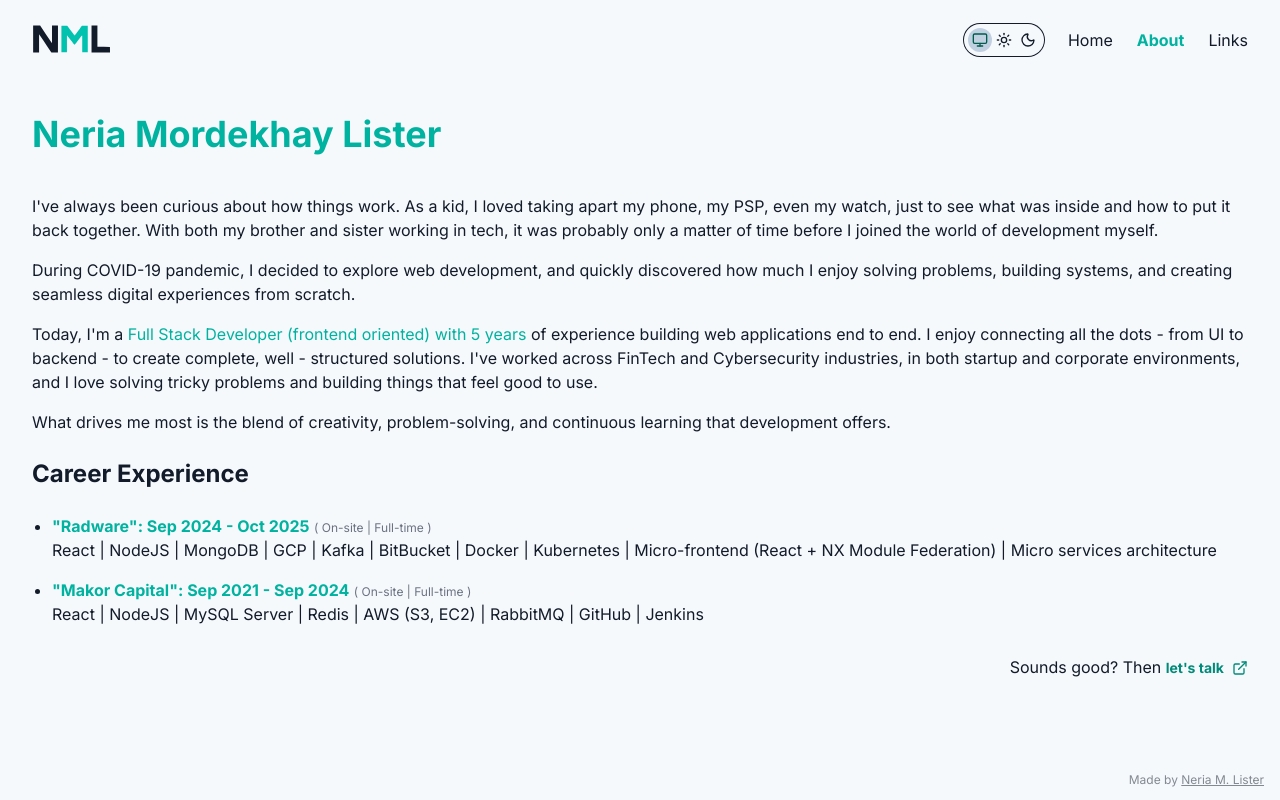
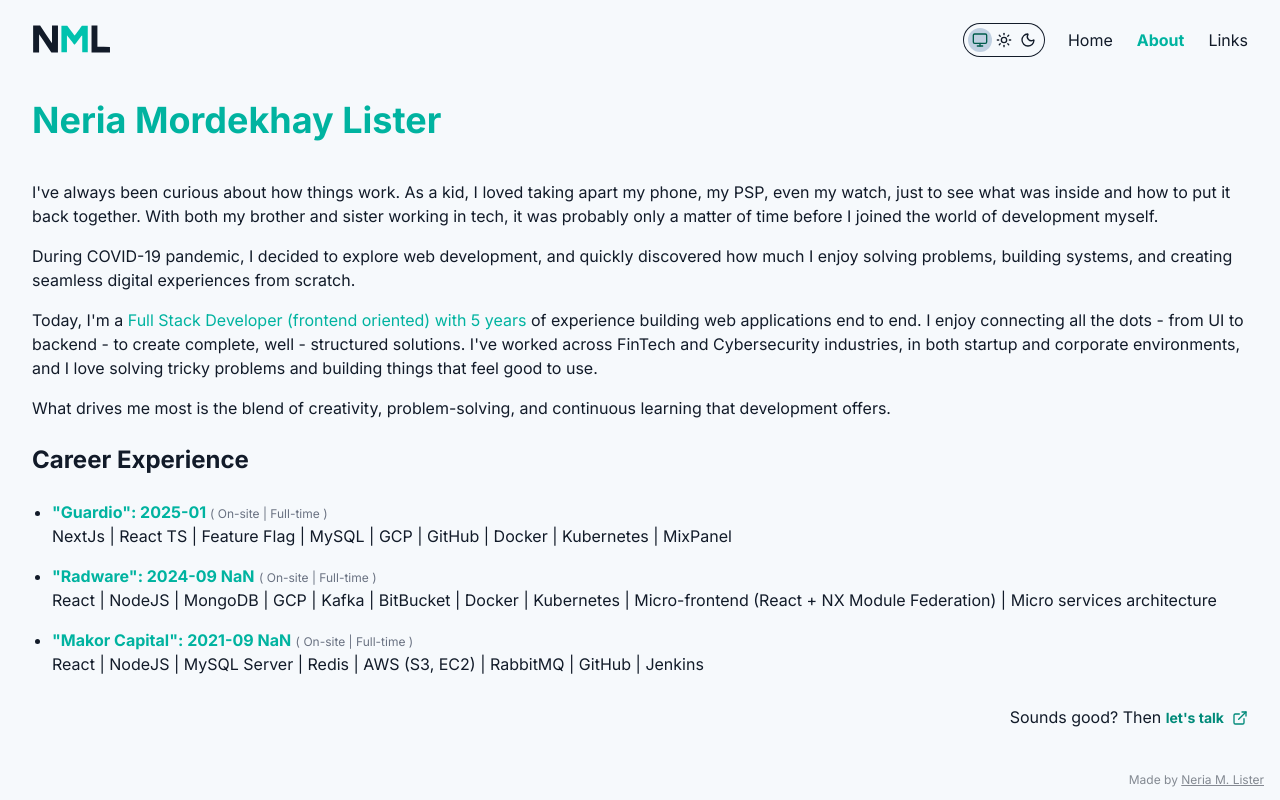
Before and after one commit to Neria28/portfolio, a Next.js app: page /about in a window 1280 px wide. Built offline with nearby package versions, Linux system fonts and the light colour scheme; no server answers.

Commit message:
add career experience data to about page

```diff
--- a/components/pages/about.tsx
+++ b/components/pages/about.tsx
@@ -3,6 +3,7 @@
 import Link from "next/link";
 import { ExternalLink } from "lucide-react";
 import { Button } from "../ui/shadcn-io/button";
+import experience from "../../lib/careerExperience.json";
 
 export const About = () => {
   return (
@@ -45,35 +46,21 @@ export const About = () => {
           <h2 className="text-2xl font-bold">Career Experience</h2>
           <div className="flex flex-col">
             <ul className="list-disc space-y-4 px-5">
-              <li>
+              {experience.map((job) => (
+                <li key={`${job.company}-${job.period.start}`}>
                   <span className="font-bold text-primary">
-                  &quot;Radware&quot;: Sep 2024 - Oct 2025
+                    {` "${job.company}": ${job.period.start} ${
+                      job.period.end ? -job.period.end : ""
+                    }`}
                   </span>{" "}
                   <span className="text-xs text-gray-500">
-                  ( On-site | Full-time )
+                    ( {job.workType} | {job.employmentType} )
                   </span>
                   <div className="flex flex-col gap-2">
-                  <p>
-                    React | NodeJS | MongoDB | GCP | Kafka | BitBucket | Docker
-                    | Kubernetes | Micro-frontend (React + NX Module Federation)
-                    | Micro services architecture
-                  </p>
+                    <p>{job.technologies.join(" | ")}</p>
                   </div>
                 </li>
-              <li>
-                <span className="font-bold text-primary">
-                  &quot;Makor Capital&quot;: Sep 2021 - Sep 2024
-                </span>{" "}
-                <span className="text-xs text-gray-500">
-                  ( On-site | Full-time )
-                </span>
-                <div className="flex flex-col gap-2">
-                  <p>
-                    React | NodeJS | MySQL Server | Redis | AWS (S3, EC2) | RabbitMQ
-                    | GitHub | Jenkins
-                  </p>
-                </div>
-              </li>
+              ))}
             </ul>
           </div>
         </div>
--- /dev/null
+++ b/lib/careerExperience.json
@@ -0,0 +1,61 @@
+[
+  {
+    "company": "Guardio",
+    "period": {
+      "start": "2025-01"
+    },
+    "workType": "On-site",
+    "employmentType": "Full-time",
+    "technologies": [
+      "NextJs",
+      "React TS",
+      "Feature Flag",
+      "MySQL",
+      "GCP",
+      "GitHub",
+      "Docker",
+      "Kubernetes",
+      "MixPanel"
+    ]
+  },
+  {
+    "company": "Radware",
+    "period": {
+      "start": "2024-09",
+      "end": "2025-10"
+    },
+    "workType": "On-site",
+    "employmentType": "Full-time",
+    "technologies": [
+      "React",
+      "NodeJS",
+      "MongoDB",
+      "GCP",
+      "Kafka",
+      "BitBucket",
+      "Docker",
+      "Kubernetes",
+      "Micro-frontend (React + NX Module Federation)",
+      "Micro services architecture"
+    ]
+  },
+  {
+    "company": "Makor Capital",
+    "period": {
+      "start": "2021-09",
+      "end": "2024-09"
+    },
+    "workType": "On-site",
+    "employmentType": "Full-time",
+    "technologies": [
+      "React",
+      "NodeJS",
+      "MySQL Server",
+      "Redis",
+      "AWS (S3, EC2)",
+      "RabbitMQ",
+      "GitHub",
+      "Jenkins"
+    ]
+  }
+]
```
Lines whose indentation alone changed are shown as unchanged.
